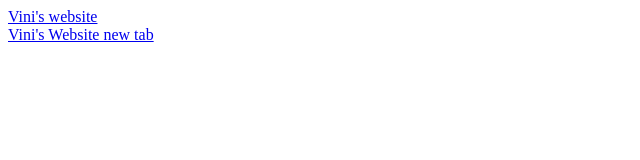
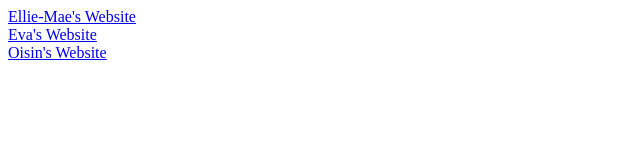
Before and after one commit to vinizs/public, a plain HTML site: page index.html in a window 1280 px wide. Shown: the whole page, without its empty margins (0-640 px from the left). Drawn offline with Linux system fonts and the light colour scheme.

Commit message:
Update index.html

```diff
--- a/index.html
+++ b/index.html
@@ -1,2 +1,3 @@
-<a href="http://vini.spader.one">Vini's website</a> <br />
-<a href="http://vini.spader.one" rel="noopener noreferrer" target="_blank">Vini's Website new tab</a><br />
+<a href="http://thebestdonutsintown.spader.one" rel="noopener noreferrer" target="_blank">Ellie-Mae's Website</a><br />
+<a href="http://allaboutfoodbyeva.spader.one" rel="noopener noreferrer" target="_blank">Eva's Website</a><br />
+<a href="http://roloandoisin.spader.one" rel="noopener noreferrer" target="_blank">Oisin's Website</a><br />
```
